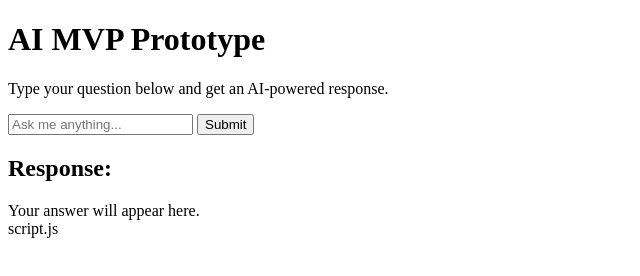
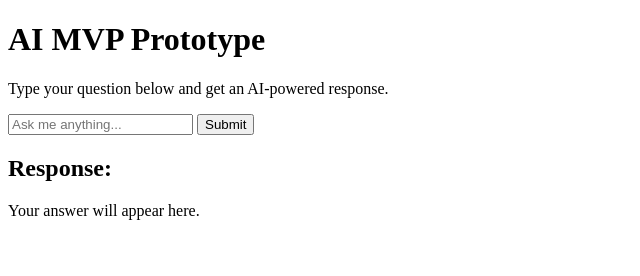
Before and after one commit to tiagokontuur/KONTUUR_POC, a plain HTML site: page index.html in a window 1280 px wide. Shown: the full height of the page, 0-640 px from the left. Drawn offline with Linux system fonts and the light colour scheme.

Commit message:
Update index.html

```diff
--- a/index.html
+++ b/index.html
@@ -23,6 +23,6 @@
         </div>
     </div>
 
-    script.js</script>
+    <script>script.js</script>
 </body>
 </html>
```
